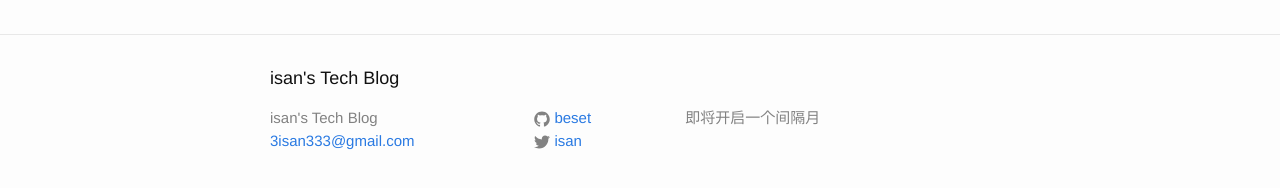
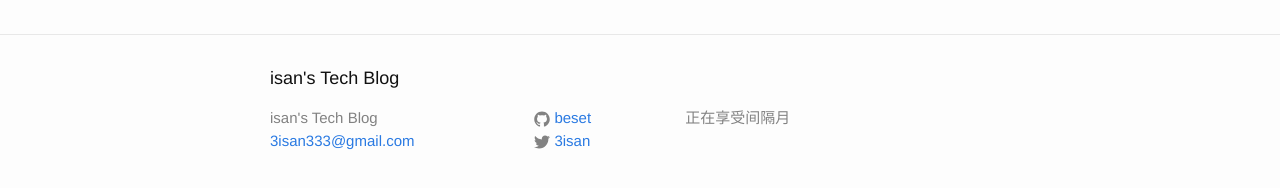
Before and after one commit to 3isan/3isan.github.io, a Jekyll site: the page built from about.md, in a window 1280 px wide. Shown: the part 316-504 px from the top of the page. Built offline with Jekyll 4.4.1, drawn with Linux system fonts in a browser that asks for light colours.

Commit message:
no message

```diff
--- a/_config.yml
+++ b/_config.yml
@@ -9,10 +9,10 @@
 title: isan's Tech Blog
 email: 3isan333@gmail.com
 description: > # this means to ignore newlines until "baseurl:"
-  即将开启一个间隔月
+  正在享受间隔月
 baseurl: "" # the subpath of your site, e.g. /blog
 url: "http://yourdomain.com" # the base hostname & protocol for your site
-twitter_username: isan
+twitter_username: 3isan
 github_username:  beset
 
 # Build settings
```
